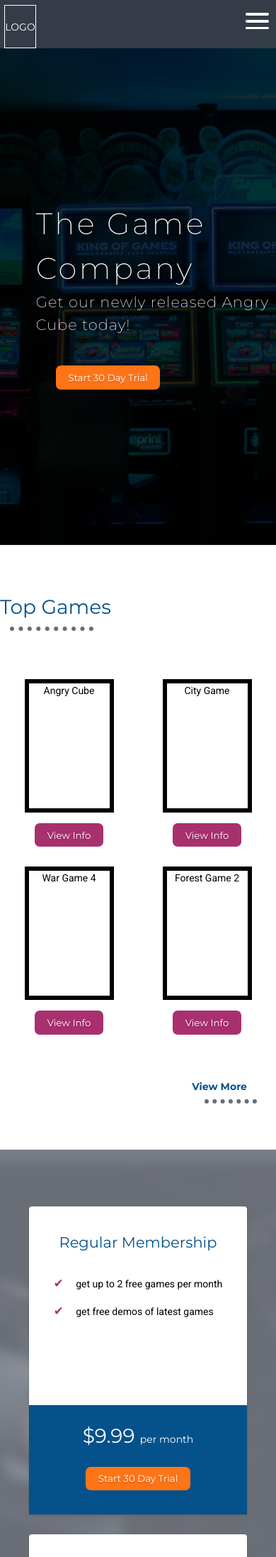
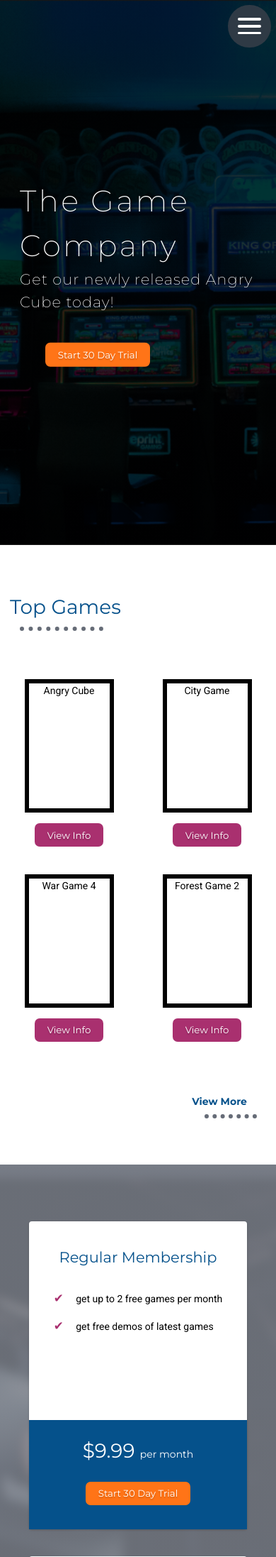
Before and after one commit to santiagoa58/gamecompany, a PHP site: page /gamecompany/ in a window 390 px wide. Shown: the top 2194 px of the page at 71% size. Run offline with PHP 8.4, Linux system fonts and the light colour scheme; data that the repository does not hold is empty.

Commit message:
added styling to make site more usable in smaller screens

```diff
--- a/app/view/inc/leftnav.php
+++ b/app/view/inc/leftnav.php
@@ -19,7 +19,7 @@
         <ul>
             <li class="<?php echo ($subpage == 'mygames') ? 'left-nav--active' : ''; ?>"><a href="<?php echo $links["mygames"]; ?>">My Games</a></li>
 
-            <li class="<?php echo ($subpage == 'leaderboard') ? 'left-nav--active' : ''; ?>"><a href="<?php echo $links["leaderboard"]; ?>">Leaderboard</a></li>
+            <li class="<?php echo ($subpage == 'leaderboard') ? 'left-nav--active' : ''; ?>"><a href="<?php echo $links["leaderboard"]; ?>">Leader<wbr>board</a></li>
 
             <li class="<?php echo ($subpage == 'account') ? 'left-nav--active' : ''; ?>"><a href="<?php echo $links["myaccount"]; ?>">Account Info</a></li>
 
--- a/app/view/user/register.php
+++ b/app/view/user/register.php
@@ -4,7 +4,7 @@ require_once APPROOT.'/view/inc/header.php';
 ?>
     <main>
         <!-- register -->
-        <section class="first-section">
+        <section id="register" class="first-section">
             <div class="container section-box">
                 <h2 class="section-title"><?php echo $data["title"];?></h2>
                 <form action="#" method="post">
--- a/public/css/style.css
+++ b/public/css/style.css
@@ -5,6 +5,7 @@ color: #05518B; //color primary
 color: #1B6095; //color primary 2 (for submission buttons)
 color: #A9306F; OR color: rgba(169, 48, 111, 1); //color secondary
 color: #FF7417; //color tertiary
+color: #CC0425; //color red
 color: #666C77; OR color: rgba(102,108,119,1); //lighter gray
 color: #F1F1F1; OR color: rgba(241,241,241,1); //off-white
 color: #383F49; OR color:rgba(56, 63, 73, 1); //dark grey for nav and footer
@@ -116,6 +117,7 @@ form .row{
 }
 .row-item{
     margin:1rem;
+    padding-bottom: 0.75rem;
 }
 .section-box, .container-box{
     background-color: #F1F1F1;
@@ -293,7 +295,7 @@ section.first-section{
     right: 0.75em;
 }
 #modal-exit:hover {
-    color: red;
+    color: #CC0425;
     cursor: pointer;
 }
 
@@ -386,11 +388,13 @@ ul.nav-dropdown--contents li{
     overflow:auto;
     overflow-x:hidden;
     height:auto;
+    background-color:rgba(56, 63, 73, 1);
 }
 .left-nav--title{
     text-transform:uppercase;
     letter-spacing:0.05em;
     padding: 0 0.5rem;
+    word-break:break-all;
 }
 .left-nav ul{
     margin-top:4.5rem;
@@ -411,6 +415,7 @@ header{
 height: 91vh; /*viewport height = 768; header height = 631px+nav-height; 701/768 = 91.27vh*/
 position:relative;
 min-height: 28rem;
+overflow:auto;
 }
 header#landing{
     background-color: #383F49;
@@ -457,6 +462,7 @@ header .container{
 }
 #top-selling .section-title--wrapper{
     text-align:left;
+    padding-left:1rem;
 }
 #top-selling .dotted-underline{
     margin-left:1rem;
@@ -561,6 +567,9 @@ ul.card-membership--description li:not(:last-child){
 #faq-list{
     text-align:left;
 }
+#faq-list li{
+    padding-bottom: 0.5rem;
+}
 #faq-list li:nth-of-type(2n){
     margin-bottom:1.5rem;
 }
@@ -619,6 +628,7 @@ ul.card-membership--description li:not(:last-child){
 }
 .content-box--contents{
     text-align:center;
+    padding-top:2rem;
 }
 .content-box--contents p{
     font-style:italic;
@@ -627,9 +637,17 @@ ul.card-membership--description li:not(:last-child){
 /*REGISTER*/
 .input-container{
     text-align:left;
-    width:22rem;
+    width:85%;
+    max-width:22rem;
     margin:0 auto;
 }
+
+#register .input-container{
+    width:100%;
+    margin: 0 10rem 0 0;
+    padding-bottom: 1.5rem;
+}
+
 .input-container__short, .input-container__tiny{
     width:auto;
     display:inline-block;
@@ -730,17 +748,41 @@ footer .container{
 }
 
 /*MEDIA QUERIES*/
+@media screen and (max-width: 600px){
+    #homepage-header{
+        top:50%;
+        padding-left:2rem;
+        transform:translatey(-50%);
+    }
+    #call-to-action{
+        margin-left: 10%;
+    }
+}
 @media screen and (max-width: 768px) {
     /* start of medium tablet styles */
     html{
         font-size: 14px;
     }
+
+    /*DASHBOARD*/
+    .dashboard{
+        top:0rem;
+    }
+
     /*NAVIGATION*/
     nav{
         height:auto;
+        background-color:rgba(56, 63, 73, 0);
     }
     .nav--checkbox{
         display:none;
+    }
+    .nav--checkbox:checked ~ .nav--button{
+        background-color:transparent;
+    }
+    .nav--checkbox:checked ~ .nav .logo{
+        opacity:1;
+        display:block;
     }
     .nav--checkbox:checked ~ .nav--button .nav--icon{
         background-color:transparent;
@@ -763,12 +805,14 @@ footer .container{
         display:block;
     }
     .nav--button{
-        top: 0;
-        padding-top: 1.5rem;
-        right:0.75rem;
-        height:4.375rem;
-        position:absolute;
+        top: 0.5rem;
+        right:0.5rem;
+        height:auto;
+        position:fixed;
         width:auto;
+        padding: 1.5rem 1rem 2rem 1rem;
+        border-radius: 30rem;
+        background-color:rgba(56, 63, 73, 0.85);
         overflow:show;
         z-index:3000;
         cursor:pointer;
@@ -815,6 +859,8 @@ footer .container{
 
     }
     .nav .logo{
+        opacity: 0;
+        display:none;
         height:4.375rem;
         line-height:4.375rem;
     }
```
